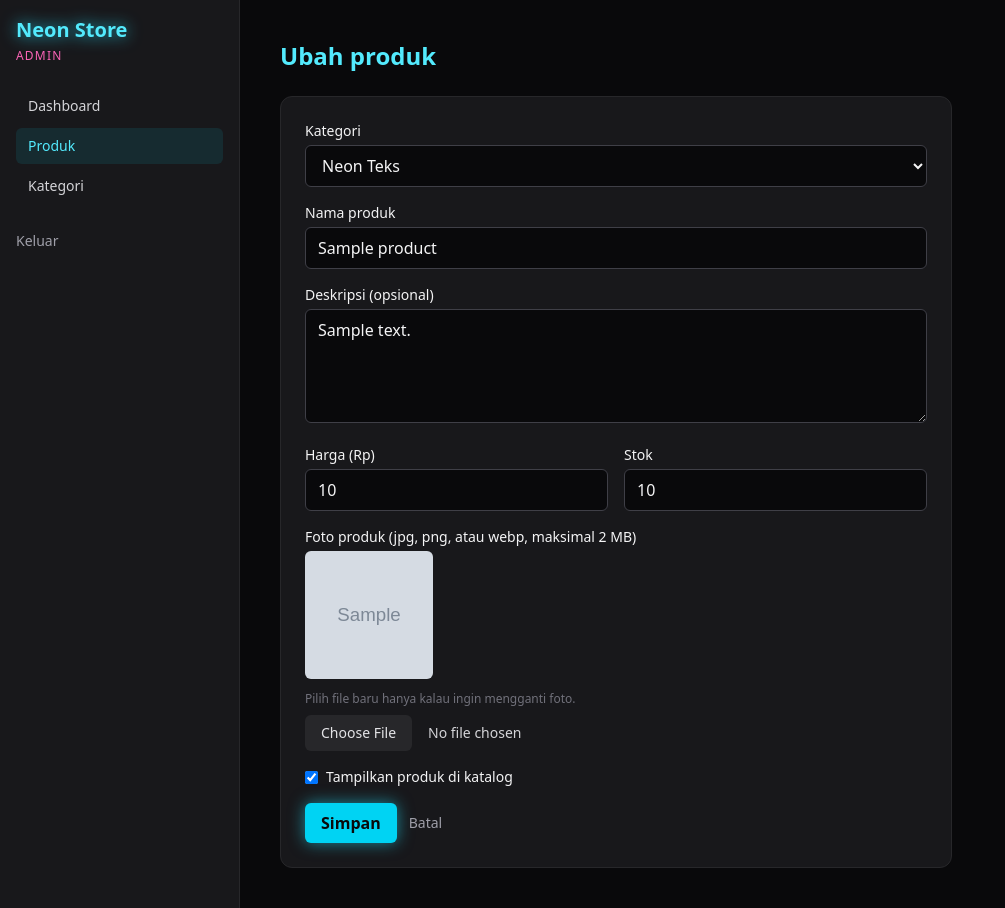
After one commit to flghs/PAW-TUBES-KELOMPOK5-TOKONEON, a Laravel app: page /admin/products/1/edit in a window 1280 px wide. The commit adds this page. Shown: the whole page, without its empty margins (0-1005 px from the left). Run offline with Laravel 12, Linux system fonts and the light colour scheme; a user stored in the database is signed in; data comes from the database, SQL or seed files in the repository; tables that the repository leaves empty hold one stand-in row (values such as "Sample post"); grey boxes marked "Sample" are stand-in pictures; style sheets or scripts are compiled from the project's sources.

Commit message:
buat produk create

```diff
--- /dev/null
+++ b/app/Http/Controllers/Admin/ProductController.php
@@ -0,0 +1,123 @@
+<?php
+
+namespace App\Http\Controllers\Admin;
+
+use App\Http\Controllers\Controller;
+use App\Models\Category;
+use App\Models\Product;
+use Illuminate\Http\RedirectResponse;
+use Illuminate\Http\Request;
+use Illuminate\Support\Facades\Storage;
+use Illuminate\Support\Str;
+use Illuminate\Validation\Rule;
+use Illuminate\View\View;
+
+class ProductController extends Controller
+{
+    // Tempat penyimpanan foto. Saat deployment nanti, ganti ke penyimpanan online.
+    private const IMAGE_DISK = 'public';
+
+    public function index(): View
+    {
+        $products = Product::with('category')->latest()->paginate(10);
+
+        return view('admin.products.index', compact('products'));
+    }
+
+    public function create(): View
+    {
+        $categories = Category::orderBy('name')->get();
+
+        return view('admin.products.create', compact('categories'));
+    }
+
+    public function store(Request $request): RedirectResponse
+    {
+        $data = $this->validated($request);
+
+        if ($request->hasFile('image')) {
+            $data['image_path'] = $request->file('image')->store('products', self::IMAGE_DISK);
+        }
+
+        Product::create($data);
+
+        return redirect()
+            ->route('admin.products.index')
+            ->with('success', 'Produk berhasil ditambahkan.');
+    }
+
+    public function edit(Product $product): View
+    {
+        $categories = Category::orderBy('name')->get();
+
+        return view('admin.products.edit', compact('product', 'categories'));
+    }
+
+    public function update(Request $request, Product $product): RedirectResponse
+    {
+        $data = $this->validated($request, $product);
+        $oldImage = $product->image_path;
+
+        if ($request->hasFile('image')) {
+            $data['image_path'] = $request->file('image')->store('products', self::IMAGE_DISK);
+        }
+
+        $product->update($data);
+
+        // Foto lama dihapus setelah foto baru berhasil tersimpan.
+        if ($request->hasFile('image') && $oldImage) {
+            Storage::disk(self::IMAGE_DISK)->delete($oldImage);
+        }
+
+        return redirect()
+            ->route('admin.products.index')
+            ->with('success', 'Produk berhasil diperbarui.');
+    }
+
+    public function destroy(Product $product): RedirectResponse
+    {
+        if ($product->image_path) {
+            Storage::disk(self::IMAGE_DISK)->delete($product->image_path);
+        }
+
+        $product->delete();
+
+        return redirect()
+            ->route('admin.products.index')
+            ->with('success', 'Produk berhasil dihapus.');
+    }
+
+    private function validated(Request $request, ?Product $product = null): array
+    {
+        // Slug (nama untuk URL) dibuat otomatis dari nama, bukan dari input pengguna.
+        $request->merge(['slug' => Str::slug((string) $request->input('name'))]);
+
+        $data = $request->validate([
+            'category_id' => ['required', 'integer', 'exists:categories,id'],
+            'name' => ['required', 'string', 'max:150'],
+            'slug' => [
+                'required',
+                'string',
+                'max:170',
+                Rule::unique('products', 'slug')->ignore($product?->id),
+            ],
+            'description' => ['nullable', 'string', 'max:5000'],
+            'price' => ['required', 'integer', 'min:1', 'max:1000000000'],
+            'stock' => ['required', 'integer', 'min:0', 'max:100000'],
+            'image' => ['nullable', 'image', 'mimes:jpg,jpeg,png,webp', 'max:2048'],
+        ], [
+            'category_id.required' => 'Pilih kategori produk.',
+            'category_id.exists' => 'Kategori yang dipilih tidak ditemukan.',
+            'slug.required' => 'Nama produk harus berisi huruf atau angka.',
+            'slug.unique' => 'Nama produk sudah dipakai.',
+            'image.image' => 'File harus berupa gambar.',
+            'image.mimes' => 'Gambar harus berformat jpg, png, atau webp.',
+            'image.max' => 'Ukuran gambar maksimal 2 MB.',
+        ]);
+
+        $data['is_active'] = $request->boolean('is_active');
+        unset($data['image']);
+
+        return $data;
+    }
+}
--- a/app/Models/Product.php
+++ b/app/Models/Product.php
@@ -29,4 +29,10 @@ class Product extends Model
     {
         return $this->belongsTo(Category::class);
     }
+
+    // Alamat foto yang bisa dibuka di browser, atau null kalau produk belum punya foto.
+    public function imageUrl(): ?string
+    {
+        return $this->image_path ? asset('storage/' . $this->image_path) : null;
+    }
 }
--- /dev/null
+++ b/resources/views/admin/products/_form.blade.php
@@ -0,0 +1,89 @@
+@csrf
+
+<div>
+    <label for="category_id" class="mb-1 block text-sm">Kategori</label>
+    <select id="category_id" name="category_id" required
+        class="w-full rounded-md border border-zinc-700 bg-zinc-950 px-3 py-2 focus:border-cyan-400 focus:outline-none">
+        <option value="">Pilih kategori</option>
+        @foreach ($categories as $category)
+            <option value="{{ $category->id }}" @selected(old('category_id', $product->category_id ?? '') == $category->id)>
+                {{ $category->name }}
+            </option>
+        @endforeach
+    </select>
+    @error('category_id')
+        <p class="mt-1 text-sm text-red-400">{{ $message }}</p>
+    @enderror
+</div>
+
+<div>
+    <label for="name" class="mb-1 block text-sm">Nama produk</label>
+    <input id="name" name="name" type="text" value="{{ old('name', $product->name ?? '') }}" required
+        class="w-full rounded-md border border-zinc-700 bg-zinc-950 px-3 py-2 focus:border-cyan-400 focus:outline-none">
+    @error('name')
+        <p class="mt-1 text-sm text-red-400">{{ $message }}</p>
+    @enderror
+    @error('slug')
+        <p class="mt-1 text-sm text-red-400">{{ $message }}</p>
+    @enderror
+</div>
+
+<div>
+    <label for="description" class="mb-1 block text-sm">Deskripsi (opsional)</label>
+    <textarea id="description" name="description" rows="4"
+        class="w-full rounded-md border border-zinc-700 bg-zinc-950 px-3 py-2 focus:border-cyan-400 focus:outline-none">{{ old('description', $product->description ?? '') }}</textarea>
+    @error('description')
+        <p class="mt-1 text-sm text-red-400">{{ $message }}</p>
+    @enderror
+</div>
+
+<div class="grid grid-cols-1 gap-4 sm:grid-cols-2">
+    <div>
+        <label for="price" class="mb-1 block text-sm">Harga (Rp)</label>
+        <input id="price" name="price" type="number" min="1" step="1" value="{{ old('price', $product->price ?? '') }}" required
+            class="w-full rounded-md border border-zinc-700 bg-zinc-950 px-3 py-2 focus:border-cyan-400 focus:outline-none">
+        @error('price')
+            <p class="mt-1 text-sm text-red-400">{{ $message }}</p>
+        @enderror
+    </div>
+
+    <div>
+        <label for="stock" class="mb-1 block text-sm">Stok</label>
+        <input id="stock" name="stock" type="number" min="0" step="1" value="{{ old('stock', $product->stock ?? 0) }}" required
+            class="w-full rounded-md border border-zinc-700 bg-zinc-950 px-3 py-2 focus:border-cyan-400 focus:outline-none">
+        @error('stock')
+            <p class="mt-1 text-sm text-red-400">{{ $message }}</p>
+        @enderror
+    </div>
+</div>
+
+<div>
+    <label for="image" class="mb-1 block text-sm">Foto produk (jpg, png, atau webp, maksimal 2 MB)</label>
+
+    @if (isset($product) && $product->imageUrl())
+        <img src="{{ $product->imageUrl() }}" alt="{{ $product->name }}" class="mb-3 h-32 w-32 rounded-md object-cover">
+        <p class="mb-2 text-xs text-zinc-500">Pilih file baru hanya kalau ingin mengganti foto.</p>
+    @endif
+
+    <input id="image" name="image" type="file" accept="image/jpeg,image/png,image/webp"
+        class="block w-full text-sm text-zinc-300 file:mr-4 file:rounded-md file:border-0 file:bg-zinc-800 file:px-4 file:py-2 file:text-zinc-200 hover:file:bg-zinc-700">
+    @error('image')
+        <p class="mt-1 text-sm text-red-400">{{ $message }}</p>
+    @enderror
+</div>
+
+<div>
+    <input type="hidden" name="is_active" value="0">
+    <label class="flex items-center gap-2 text-sm">
+        <input type="checkbox" name="is_active" value="1" @checked(old('is_active', $product->is_active ?? true)) class="rounded border-zinc-700">
+        Tampilkan produk di katalog
+    </label>
+</div>
+
+<div class="flex items-center gap-3">
+    <button type="submit"
+        class="rounded-md bg-cyan-400 px-4 py-2 font-semibold text-zinc-950 shadow-[0_0_16px_rgba(34,211,238,0.6)] hover:bg-cyan-300">
+        Simpan
+    </button>
+    <a href="{{ route('admin.products.index') }}" class="text-sm text-zinc-400 hover:text-zinc-200">Batal</a>
+</div>
--- /dev/null
+++ b/resources/views/admin/products/edit.blade.php
@@ -0,0 +1,13 @@
+@extends('layouts.panel')
+
+@section('title', 'Ubah Produk')
+
+@section('content')
+<h1 class="mb-6 text-2xl font-semibold text-cyan-300">Ubah produk</h1>
+
+<form method="POST" action="{{ route('admin.products.update', $product) }}" enctype="multipart/form-data"
+    class="max-w-2xl space-y-4 rounded-xl border border-zinc-800 bg-zinc-900 p-6">
+    @method('PUT')
+    @include('admin.products._form')
+</form>
+@endsection
--- a/resources/views/layouts/panel.blade.php
+++ b/resources/views/layouts/panel.blade.php
@@ -21,6 +21,10 @@
                 </a>
 
                 @if ($user->isAdmin())
+                    <a href="{{ route('admin.products.index') }}"
+                        class="block rounded-md px-3 py-2 {{ request()->routeIs('admin.products.*') ? 'bg-cyan-400/10 text-cyan-300' : 'text-zinc-300 hover:bg-zinc-800' }}">
+                        Produk
+                    </a>
                     <a href="{{ route('admin.categories.index') }}"
                         class="block rounded-md px-3 py-2 {{ request()->routeIs('admin.categories.*') ? 'bg-cyan-400/10 text-cyan-300' : 'text-zinc-300 hover:bg-zinc-800' }}">
                         Kategori
--- a/routes/web.php
+++ b/routes/web.php
@@ -1,6 +1,7 @@
 <?php
 
 use App\Http\Controllers\Admin\CategoryController;
+use App\Http\Controllers\Admin\ProductController;
 use App\Http\Controllers\AuthController;
 use App\Http\Controllers\DashboardController;
 use App\Http\Middleware\EnsureUserHasRole;
@@ -32,6 +33,7 @@ Route::middleware(['auth', EnsureUserHasRole::class . ':' . User::ROLE_ADMIN])
     ->group(function () {
         Route::view('/', 'admin.dashboard')->name('dashboard');
         Route::resource('categories', CategoryController::class)->except('show');
+        Route::resource('products', ProductController::class)->except('show');
     });
 
 // Staff dan admin.
```
Also changed, not shown: resources/views/admin/products/create.blade.php (added, +12 -0 lines), resources/views/admin/products/index.blade.php (added, +82 -0 lines).
